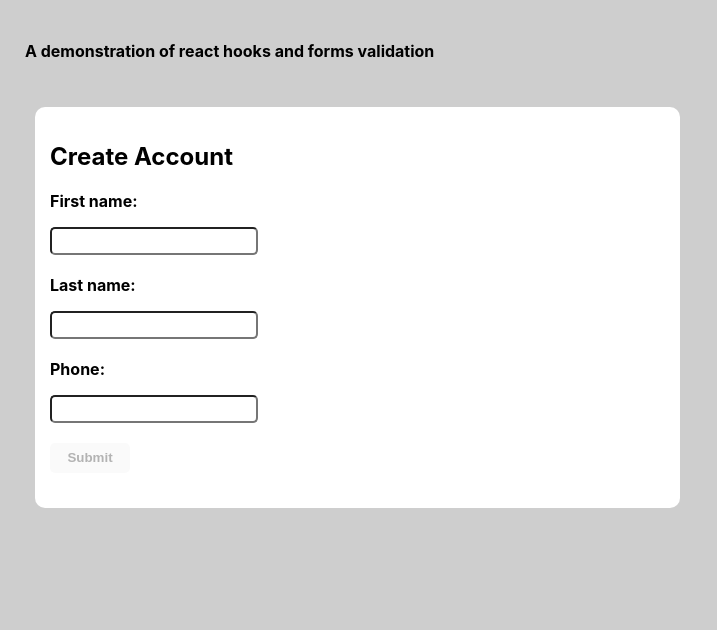
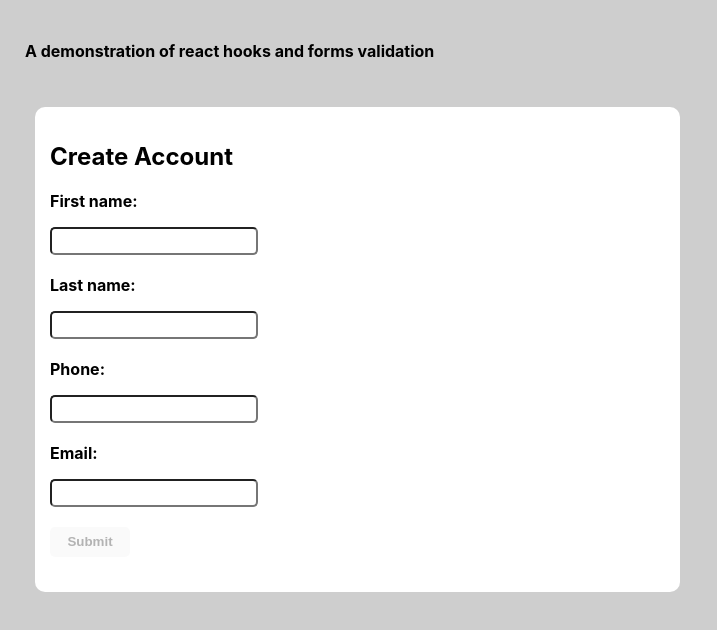
Before and after one commit to mattbimpson/forms-validation-react, a React (Create React App) app: page / in a window 1280 px wide. Shown: the top 630 px of the page, without its empty margins (0-717 px from the left). Built offline with nearby package versions, Linux system fonts and the light colour scheme.

Commit message:
add email field

```diff
--- a/src/components/CreateAccount/CreateAccountForm.tsx
+++ b/src/components/CreateAccount/CreateAccountForm.tsx
@@ -8,7 +8,8 @@ const CreateAccountForm: React.FC<any> = () => {
   const [form, updateForm] = useFormValidation({
     firstName: { value: '', validators: [ValidatorType.REQUIRED] },
     lastName: { value: '', validators: [ValidatorType.REQUIRED] },
-    phone: { value: '', validators: [ValidatorType.REQUIRED, ValidatorType.PHONE] }
+    phone: { value: '', validators: [ValidatorType.REQUIRED, ValidatorType.PHONE] },
+    email: { value: '', validators: [ValidatorType.REQUIRED, ValidatorType.EMAIL] },
   });
   const [formInvalid, setFormInvalid] = useState(true);
 
@@ -20,7 +21,8 @@ const CreateAccountForm: React.FC<any> = () => {
     const invalid =
       !form.firstName.valid ||
       !form.lastName.valid ||
-      !form.phone.valid;
+      !form.phone.valid ||
+      !form.email.valid;
 
     setFormInvalid(invalid);
   }
@@ -48,6 +50,10 @@ const CreateAccountForm: React.FC<any> = () => {
           <InputText type="tel" onChange={(e: any) => onChange('phone', e.target.value)} value={form.phone.value} maxLength={14}></InputText>
         </FormItem>
         <FormItem>
+          <p>Email: </p>
+          <InputText type="text" onChange={(e: any) => onChange('email', e.target.value)} value={form.email.value}></InputText>
+        </FormItem>
+        <FormItem>
           <InputButton onClick={submitForm} disabled={formInvalid}>Submit</InputButton>
         </FormItem>
       </FormContainer>
--- a/src/services/ValidationService.ts
+++ b/src/services/ValidationService.ts
@@ -1,9 +1,7 @@
 export enum ValidatorType {
     REQUIRED,
     EMAIL,
-    PHONE,
-    NONE,
-    NOWHITESPACE
+    PHONE
   }
 
   export class ValidationService {
@@ -13,11 +11,6 @@ export enum ValidatorType {
         type: ValidatorType.REQUIRED,
         regex: /^(?!\s*$).+/,
         message: 'Please enter a value.'
-      },
-      {
-        type: ValidatorType.NOWHITESPACE,
-        regex: /^\S+(?: \S+)*$/,
-        message: 'Spaces cannot be entered before or after.'
       },
       {
         type: ValidatorType.EMAIL,
```
